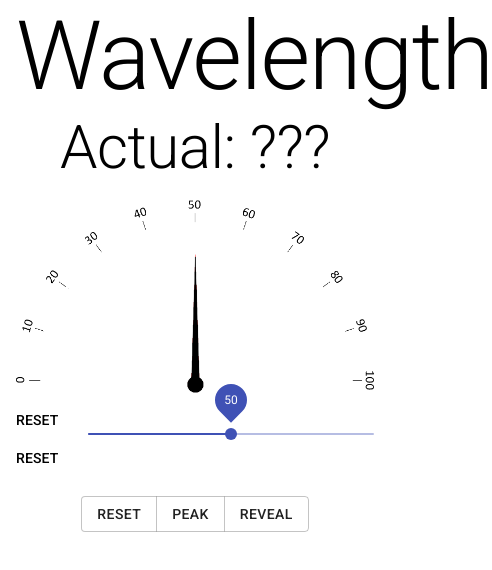
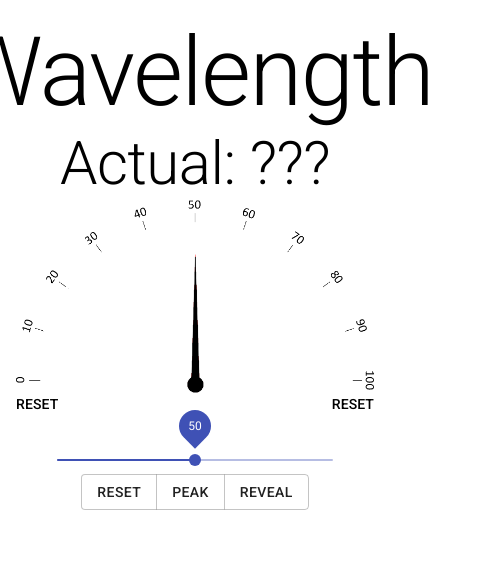
Before and after one commit to davidhorm/wavelength, a React (Create React App) app: page / in a window 390 px wide. Shown: the top 570 px of the page, 492 px wide, since content can reach past the window. Built offline with nearby package versions, Linux system fonts and the light colour scheme.

Commit message:
Made Wavelength component responsive

```diff
--- a/src/components/wavelength/Wavelength.tsx
+++ b/src/components/wavelength/Wavelength.tsx
@@ -6,55 +6,64 @@ import React from 'react';
 import Gauge from '../gauge/Gauge';
 import { initialState, reducer } from './Wavelength.reducer';
 
+// #region Styles
+
+const columnFlexDirection: 'column' = 'column';
+const containerStyle = {
+  margin: '1rem',
+  display: 'flex',
+  flexDirection: columnFlexDirection,
+  alignItems: 'center',
+};
+
 enum GRID_AREA {
-  TOP = 'top',
-  GAUGE = 'gauge',
+  ZERO_WORD = 'zero-word',
+  HUNDRED_WORD = 'hundred-word',
   SLIDER = 'slider',
-  BOTTOM = 'bottom',
 }
 
-const containerStyle = {
+const sliderStyle = {
+  width: '100%',
+  maxWidth: '671px',
   display: 'grid',
-  gridTemplateColumns: 'auto minmax(200px, 671px) auto',
-  gridTemplateRows: 'auto auto 70px auto',
-  gridGap: '1rem',
-  gridTemplateAreas: `
-    '. ${GRID_AREA.TOP}    .'
-    '. ${GRID_AREA.GAUGE}  .'
-    '. ${GRID_AREA.SLIDER} .'
-    '. ${GRID_AREA.BOTTOM} .'
+  columnGap: '1rem',
+  gridTemplate: `
+    '${GRID_AREA.ZERO_WORD} ${GRID_AREA.SLIDER} ${GRID_AREA.HUNDRED_WORD}' 5rem
+    / 7% auto 7%
   `,
 };
+
+// #endregion Styles
 
 const Wavelength = () => {
   const [state, dispatch] = React.useReducer(reducer, initialState);
 
   return (
-    <div style={containerStyle}>
-      <header style={{ gridArea: GRID_AREA.TOP }}>
-        <Typography variant="h1">Wavelength</Typography>
-        <Typography variant="h2">Actual: {state.targetVisible ? state.targetPercent : '???'}</Typography>
-      </header>
-
+    <main style={containerStyle}>
+      <Typography variant="h1">Wavelength</Typography>
+      <Typography variant="h2">Actual: {state.targetVisible ? state.targetPercent : '???'}</Typography>
       <Gauge
-        style={{ gridArea: GRID_AREA.GAUGE }}
         targetDegree={(state.targetPercent * 180) / 100}
         targetVisible={state.targetVisible}
         pointerDegree={(state.pointerPercent * 180) / 100}
       />
 
-      <div style={{ gridArea: GRID_AREA.SLIDER, display: 'flex', justifyContent: 'space-between', flexWrap: 'wrap' }}>
-        <Typography variant="subtitle2">{state.zeroWord}</Typography>
+      <section style={sliderStyle}>
+        <Typography variant="subtitle2" style={{ gridArea: GRID_AREA.ZERO_WORD, justifySelf: 'left' }}>
+          {state.zeroWord}
+        </Typography>
         <Slider
-          style={{ alignSelf: 'flex-end', width: '80%' }}
+          style={{ gridArea: GRID_AREA.SLIDER, alignSelf: 'end' }}
           valueLabelDisplay="on"
           value={state.pointerPercent}
           onChange={(event, value) => dispatch({ type: 'SET_POINTER', pointerPercent: value as number })}
         />
-        <Typography variant="subtitle2">{state.hundredWord}</Typography>
-      </div>
+        <Typography variant="subtitle2" style={{ gridArea: GRID_AREA.HUNDRED_WORD, justifySelf: 'right' }}>
+          {state.hundredWord}
+        </Typography>
+      </section>
 
-      <ButtonGroup style={{ gridArea: GRID_AREA.BOTTOM, justifySelf: 'center' }}>
+      <ButtonGroup>
         <Button onClick={() => dispatch({ type: 'RESET_GAUGE', targetPercent: Math.round(Math.random() * 100) })}>
           RESET
         </Button>
@@ -68,7 +77,7 @@ const Wavelength = () => {
         </Button>
         <Button onClick={() => dispatch({ type: 'SHOW_TARGET' })}>REVEAL</Button>
       </ButtonGroup>
-    </div>
+    </main>
   );
 };
 
```
